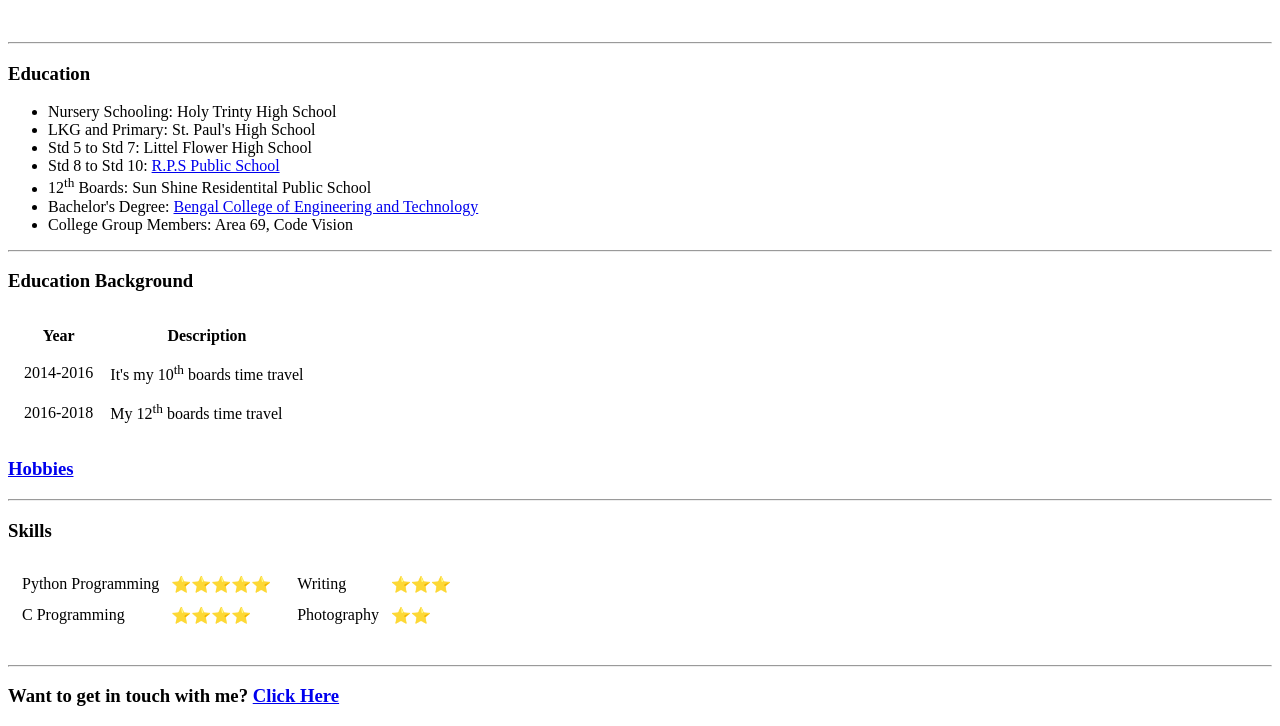
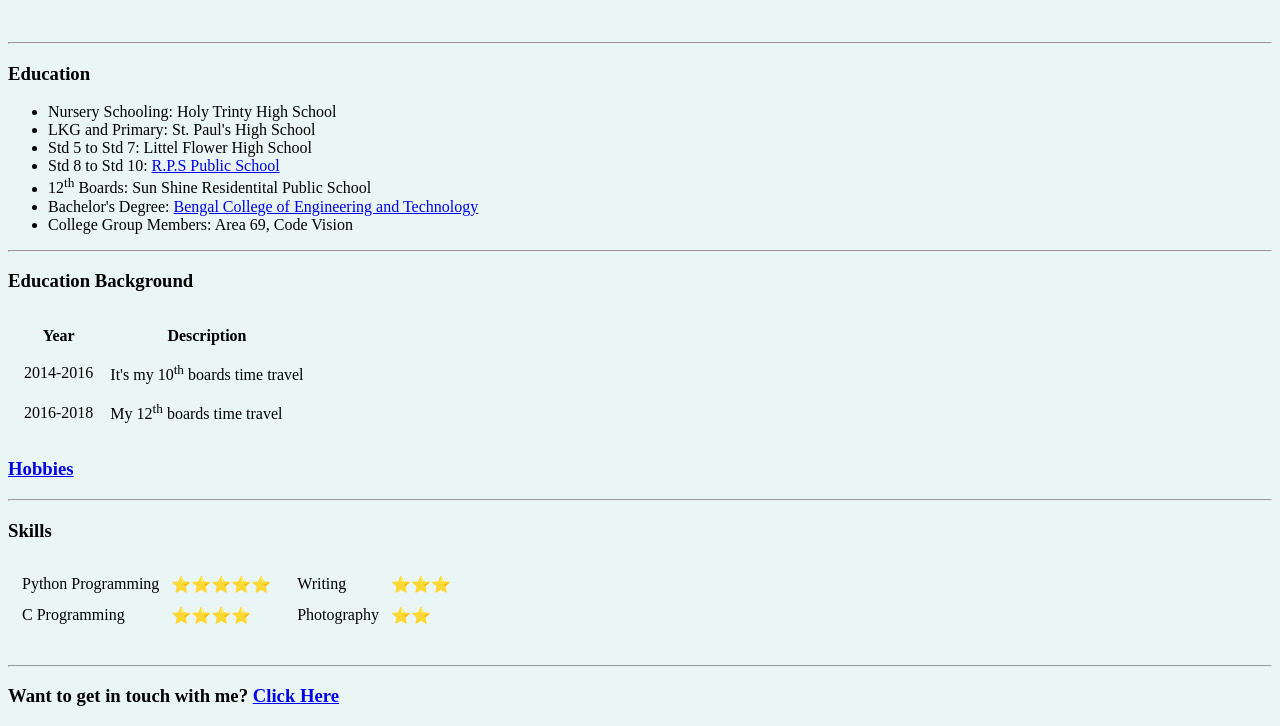
Before and after one commit to aftabmustafa/Personal_WebPage, a plain HTML site: page index.html in a window 1280 px wide. Shown: the part 182-908 px from the top of the page. Drawn offline with Linux system fonts and the light colour scheme.

Commit message:
chnaged bg color using inline css

```diff
--- a/index.html
+++ b/index.html
@@ -8,7 +8,7 @@
   <title>Aftab's Personal Website</title>
 </head>
 
-<body>
+<body style="background-color: #eaf6f6;">
   <table cellspacing="20">
     <tr>
       <td><img src="images/aftab.png" alt="Aftab Mustafa's Profile Picture"></td>
```
